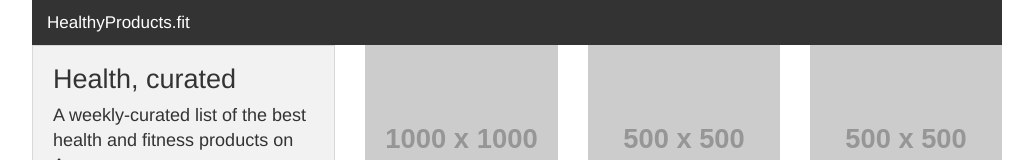
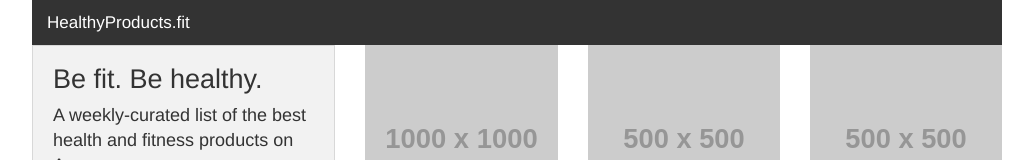
Before and after one commit to mrizzo10/mrizzo10.github.io, a plain HTML site: page index.html in a window 1280 px wide. Shown: the top 160 px of the page, without its empty margins (123-1156 px from the left). Drawn offline with Linux system fonts and the light colour scheme; placeholder pictures from the web are drawn by us.

Commit message:
new heading
be fit. be healthy

```diff
--- a/index.html
+++ b/index.html
@@ -46,7 +46,7 @@
 
             <div class="large-4 small-12 columns">
               <div class="hide-for-small panel">
-                <h3>Health, curated</h3>
+                <h3>Be fit. Be healthy.</h3>
                 <h5 class="subheader">A weekly-curated list of the best health and fitness products on Amazon.
                 </h5>
               </div>
```
